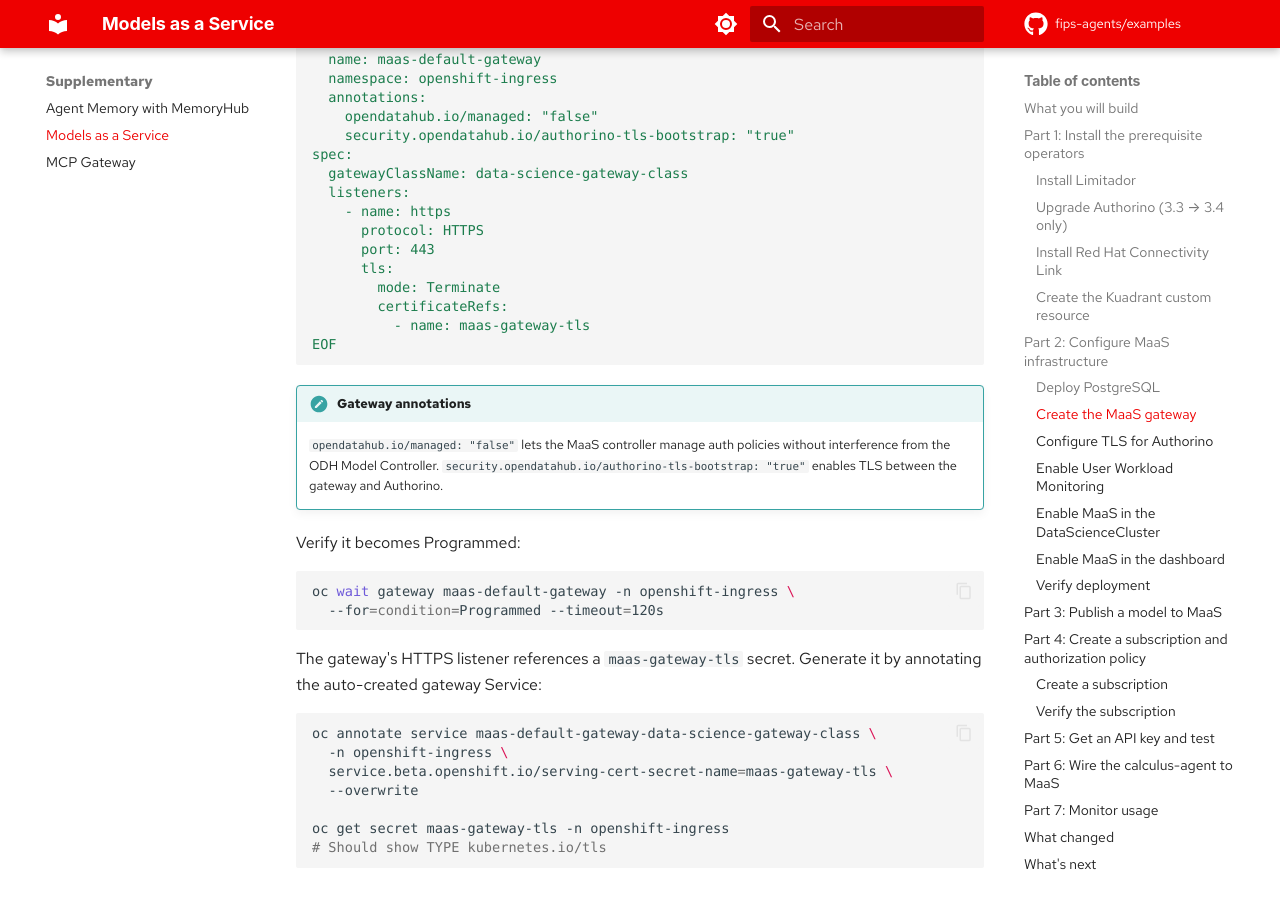
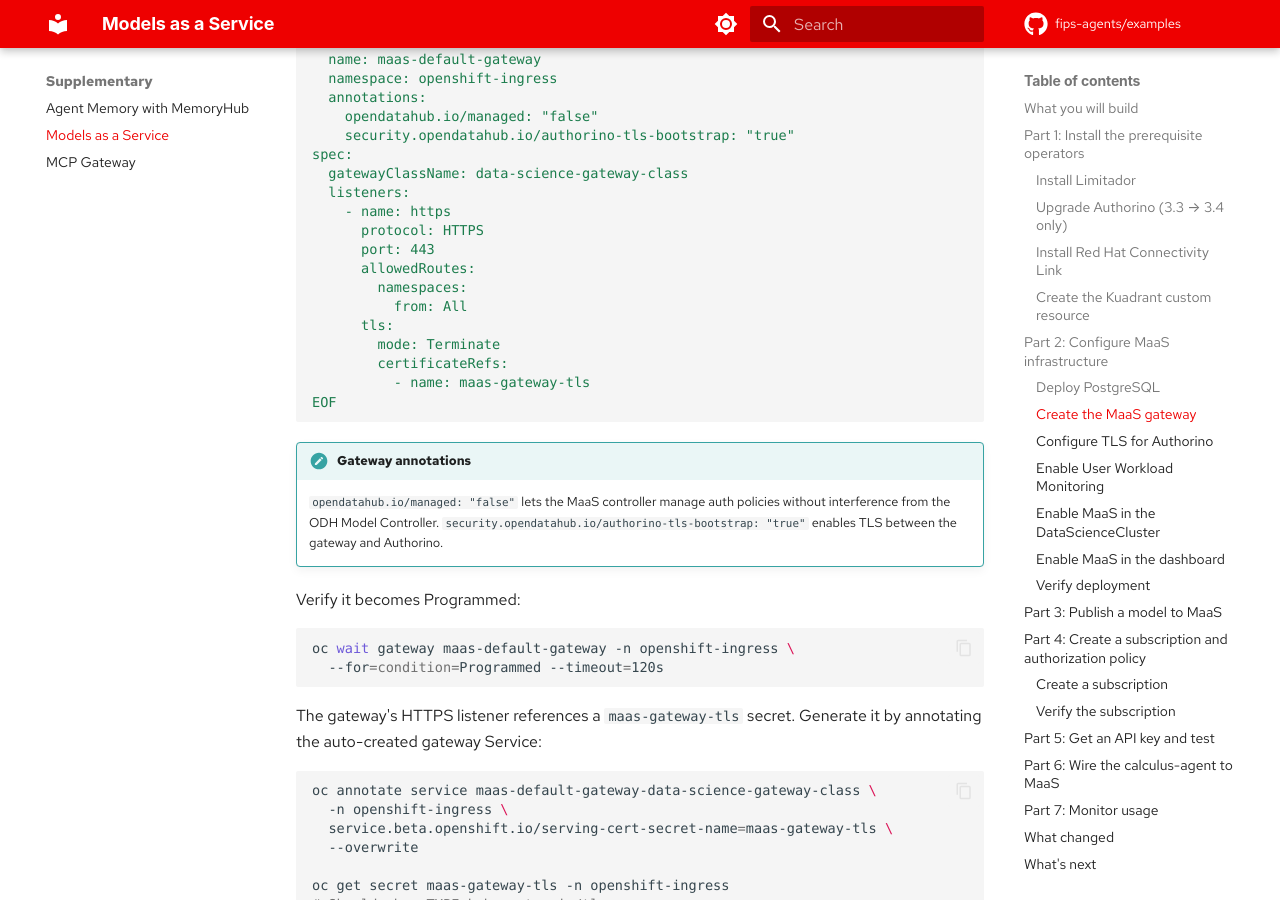
Before and after one commit to fips-agents/examples, an MkDocs documentation site: the page built from docs/supplementary/maas-model-serving.md, in a window 1280 px wide and 900 px high, scrolled down 4840 px. Built offline with MkDocs 1.6.1 and Material for MkDocs 9.7.7, drawn with Linux system fonts in a browser that asks for light colours; some web fonts are replaced; comment, search, counter and statistics services are not loaded.

Commit message:
fix(docs): Add allowedRoutes and gateway TLS cert to MaaS module
The MaaS gateway listener defaults to allowedRoutes.namespaces.from=Same,
which blocks HTTPRoutes created by the LLMInferenceService controller in
model namespaces. Add from=All to the gateway spec.

Also documents the gateway TLS cert generation step (annotating the
auto-created gateway Service for service-ca cert provisioning), discovered
during cluster validation.

Assisted-by: Claude Code (Opus 4.6)

```diff
--- a/docs/supplementary/maas-model-serving.md
+++ b/docs/supplementary/maas-model-serving.md
@@ -249,6 +249,9 @@ spec:
     - name: https
       protocol: HTTPS
       port: 443
+      allowedRoutes:
+        namespaces:
+          from: All
       tls:
         mode: Terminate
         certificateRefs:
```
